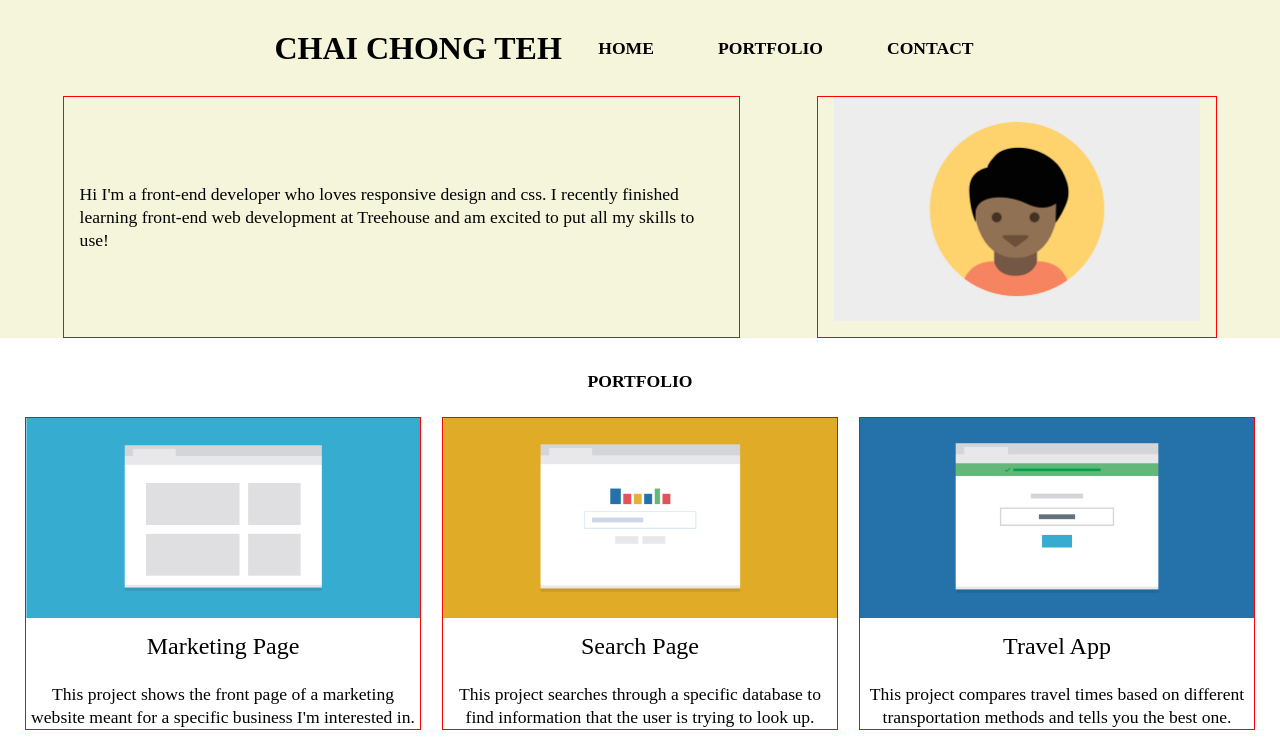
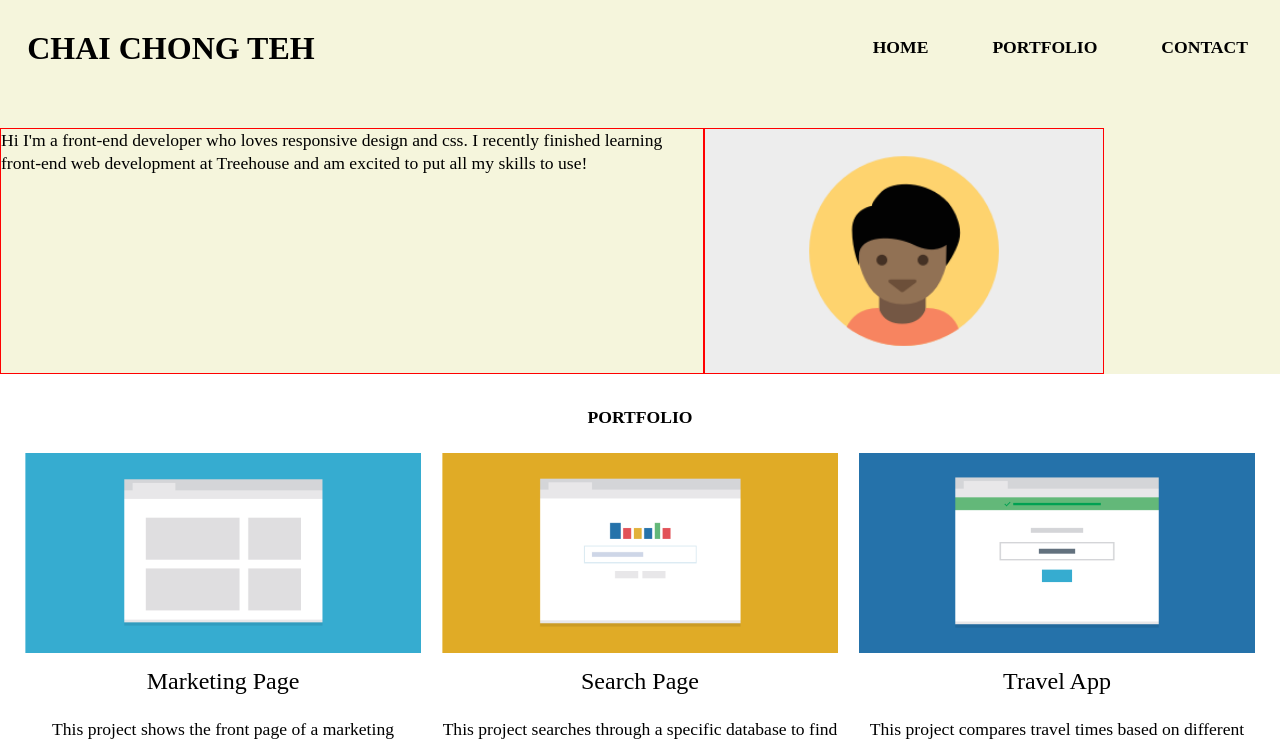
Before and after one commit to celestialbunny/frontend_02, a plain HTML site: page index.html in a window 1280 px wide. Shown: the top 744 px of the page. Drawn offline with Linux system fonts and the light colour scheme.

Commit message:
left with .introduction

```diff
--- a/css/styles.css
+++ b/css/styles.css
@@ -2,6 +2,13 @@
     text-align: center;
     box-sizing: border-box;
     line-height: 1.3;
+}
+
+p {
+    margin-block-start: 0;
+    margin-block-end: 0;
+    margin-inline-start: 0px;
+    margin-inline-end: 0px;
 }
 
 body {
@@ -56,28 +63,26 @@ a:visited {
 .sticky {
     position: fixed;
     top: 0;
-    left: 0;
+    /* left: 0; */
     width: 100%;
     box-shadow: 0 0 50px 10px rgba(0, 0, 0, 1);
 }
 
 .sticky ul {
     display: flex;
-    justify-content: flex-end !important;
-}
-
-.sticky ul li {
-    /* display: flex; */
-    /* padding-top: 102px; */
+    justify-content: center;
 }
 
 /* Profile Styles */
 
+.introduction {
+    padding: 1rem 4rem;
+    margin-top: 2rem;
+}
+
 #profile-picture {
     width: 100%;
     max-width: 500px;
-    padding: 1rem 4rem;
-    margin-top: 2rem;
 }
 
 .introduction p {
@@ -128,7 +133,6 @@ main.content {
     background-color: beige;
     color: rgb(94, 98, 102);
     padding: 2rem 1rem;
-    /* margin: 2rem 0; */
 }
 
 hr {
@@ -152,7 +156,12 @@ footer {
     flex-direction: row;
     flex-wrap: wrap;
     width: 100%;
-    justify-content: space-around;
+    justify-content: space-between;
+    padding: 0 2rem;
+}
+
+.appear-large {
+    display: none;
 }
 
 @media screen and (min-width: 720px) {
@@ -185,7 +194,7 @@ footer {
         display: flex;
         flex-direction: row-reverse;
         margin: 0;
-        padding: 0 1.5rem;
+        padding: 0;
     }
 
     .introduction * {
@@ -197,7 +206,7 @@ footer {
     .introduction p {
         width: 55%;
         margin: 0;
-        padding: 1rem;
+        /* padding: 1rem; */
     }
 
     #profile-picture {
@@ -205,7 +214,8 @@ footer {
         max-width: 400px;
         /* height: auto; */
         margin: 0;
-        padding: 1rem;
+        padding: 0;
+        /* padding: 1rem; */
     }
 
     #portfolio:target::before {
@@ -221,8 +231,7 @@ footer {
         flex-wrap: wrap;
         width: calc(50% - 10px);
         padding: 0;
-        /* margin: 0; */
-        border: 1px solid red;
+        /* border: 1px solid red; */
     }
 
     .cards > * {
@@ -232,13 +241,17 @@ footer {
     .small-title {
         padding: 0.8rem 0;
     }
+
+    .appear-large {
+        display: none;
+    }
 }
 
 @media screen and (min-width: 1024px) {
     header * {
-        align-content: center;
+        /* align-content: center; */
         vertical-align: middle;
-        justify-content: space-around;
+        justify-content: flex-end;
     }
 
     h1.title {
@@ -249,8 +262,32 @@ footer {
     .header {
         /* height: 50px; */
         display: inline-flex;
-        margin: 0;
-        padding: 0;
+        /* margin: 0; */
+        /* padding: 0; */
+    }
+
+    .header {
+        padding: 1.6rem 0;
+        right: 0;
+        position: fixed;
+    }
+
+    .header ul li a {
+        right: 0;
+    }
+
+    .top-container {
+        position: fixed;
+        left: 0;
+        padding-left: 1.7rem;
+    }
+
+    .introduction {
+        padding-top: 8rem;
+    }
+
+    .big-gap {
+        padding-top: 100px;
     }
 
     .cards {
@@ -261,4 +298,16 @@ footer {
     #contact {
         margin-top: 1rem;
     }
+
+    .appear-usual {
+        display: none;
+    }
+
+    .appear-large {
+        display: flex;
+        font-weight: bold;
+    }
+    .appear-large * {
+        padding-left: 2rem;
+    }
 }
--- a/index.html
+++ b/index.html
@@ -13,7 +13,8 @@
 
 <body>
     <header id="profile">
-        <div class="top-container">
+        <!-- <div id="fumebox"> -->
+            <div class="top-container" id="profile-title">
                 <h1 class="title name"></h1>
             </div>
 
@@ -24,6 +25,7 @@
                     <li><a href="#contact">Contact</a></li>
                 </ul>
             </nav>
+        <!-- </div> -->
 
         <div class="introduction">
             <img src="./images/responsive-layout-profile.png" alt="My Profile Picture" id="profile-picture">
@@ -102,7 +104,12 @@
                 <span class="name"></span>
             </div>
             <div class="separator">
-                <span><a href="#profile">BACK TO TOP</a></span>
+                <span class="appear-usual"><a href="#profile">BACK TO TOP</a></span>
+                <span class="appear-large">
+                    <div>HOME</div>
+                    <div>PORTFOLIO</div>
+                    <div>CONTACT</div>
+                </span>
             </div>
         </div>
     </footer>
@@ -111,6 +118,8 @@
         window.onscroll = function () {
             myFunction()
         };
+
+        var profile = document.getElementById("profile-title");
 
         var header = document.getElementById("myHeader");
         var sticky = header.offsetTop;
@@ -121,9 +130,12 @@
         function myFunction() {
             if (window.pageYOffset > sticky) {
                 header.classList.add("sticky");
-                profilePicture.style.paddingTop = "100px";
+                profile.classList.add("sticky-header");
+                // profilePicture.style.paddingTop = "100px";
+                profilePicture.classList.add("big-gap");
             } else {
                 header.classList.remove("sticky");
+                profile.classList.remove("sticky-header");
                 profilePicture.style.paddingTop = "0";
             }
         }
```
Lines whose indentation alone changed are shown as unchanged.
